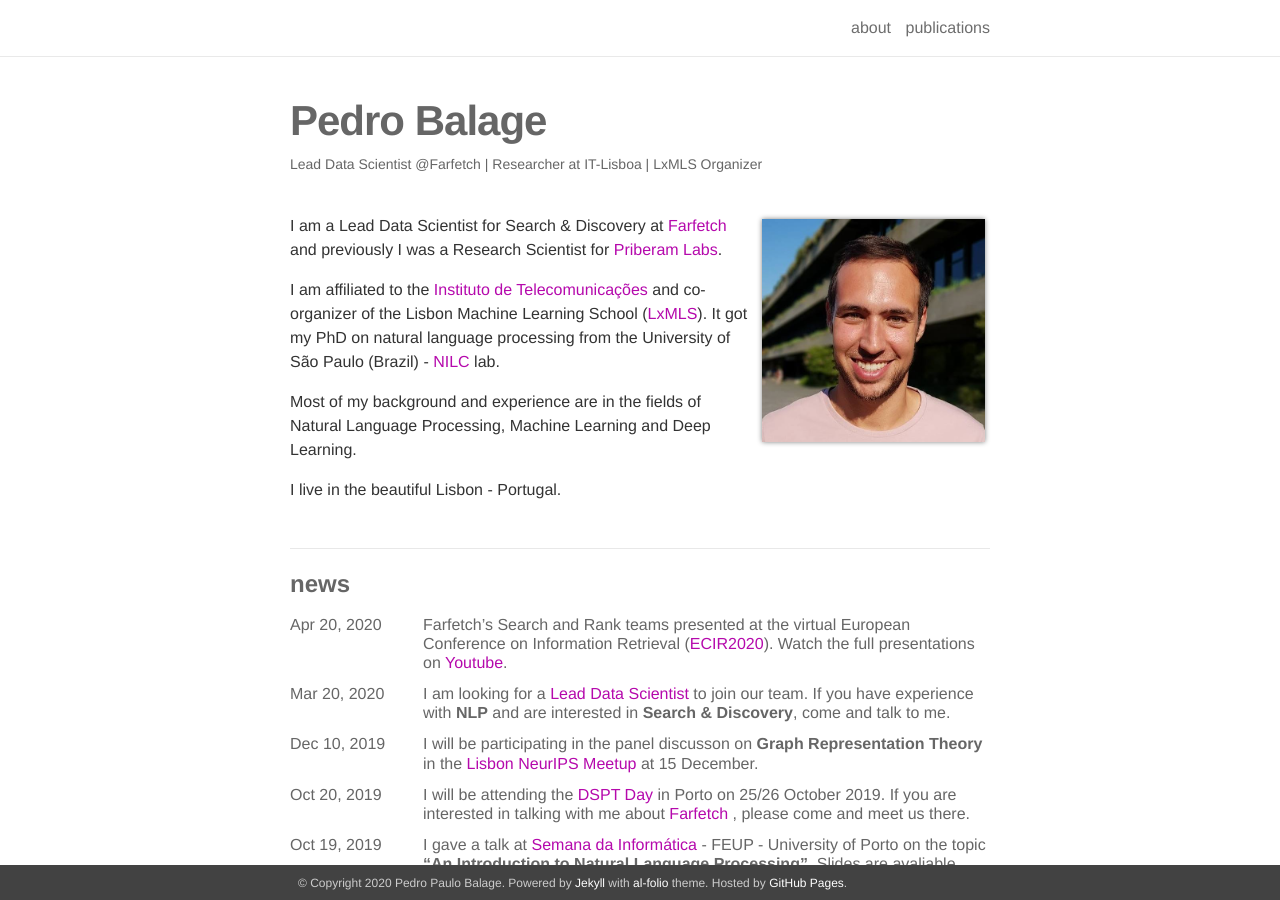
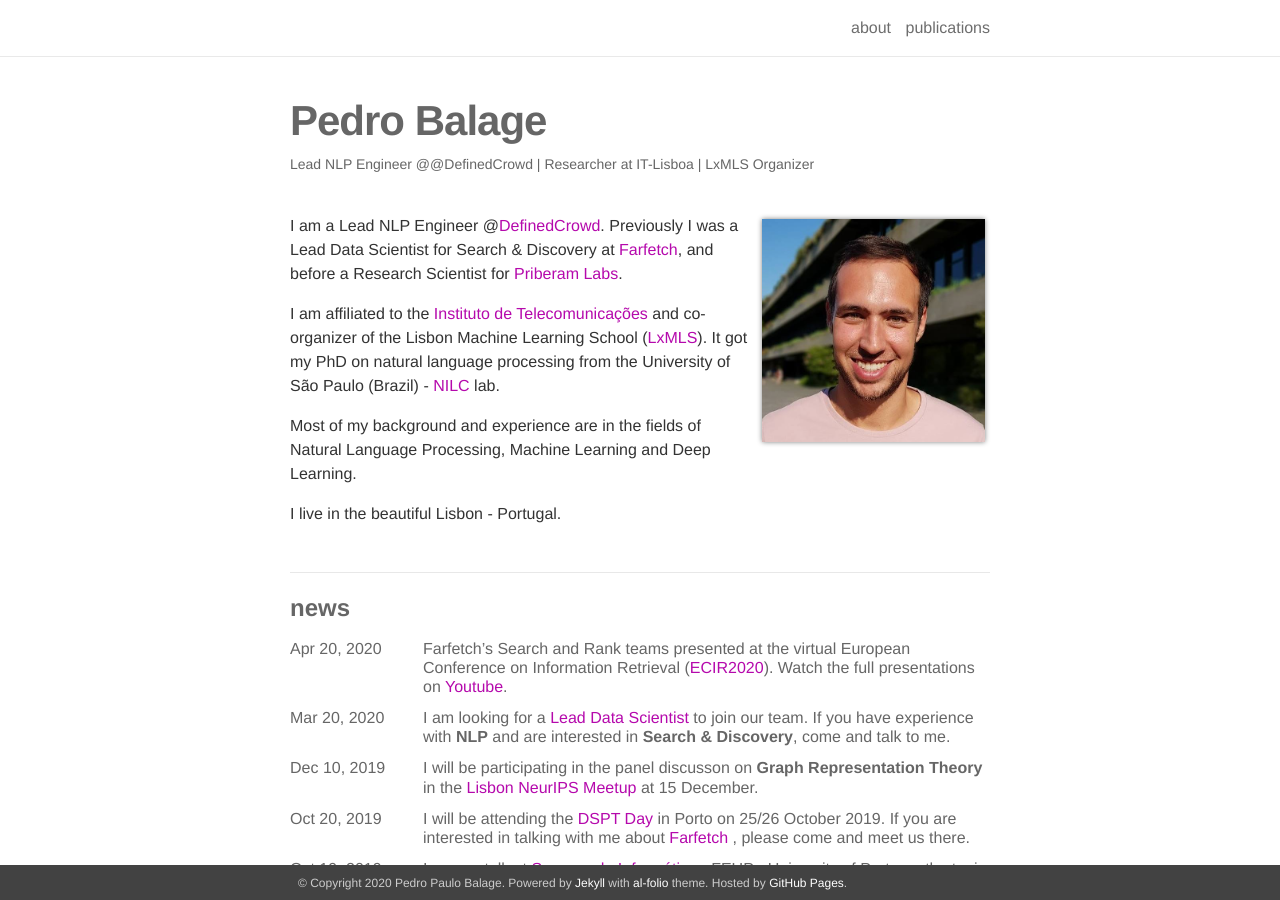
Before and after one commit to pedrobalage/pedrobalage.github.io, a Jekyll site: the page built from _pages/about.md, in a window 1280 px wide and 900 px high. Built offline with Jekyll 4.4.1, drawn with Linux system fonts in a browser that asks for light colours; nearby versions of some CDN libraries; some web fonts are replaced.

Commit message:
updated my job

```diff
--- a/_pages/about.md
+++ b/_pages/about.md
@@ -2,7 +2,7 @@
 layout: about
 permalink: /
 title: <strong>Pedro Balage</strong>
-description: Lead Data Scientist @<a href="https://www.farfetch.com/careers">Farfetch</a> | Researcher at <a href="https://www.it.pt/">IT-Lisboa</a> | <a href="http://lxmls.it.pt/2019/">LxMLS</a> Organizer
+description: Lead NLP Engineer @@<a href="https://www.definedcrowd.com/">DefinedCrowd</a> | Researcher at <a href="https://www.it.pt/">IT-Lisboa</a> | <a href="http://lxmls.it.pt/2019/">LxMLS</a> Organizer
 
 profile:
   align: right
@@ -12,7 +12,7 @@ news: true
 social: true
 ---
 
-I am a Lead Data Scientist for Search & Discovery at <a href="https://www.farfetch.com/careers">Farfetch</a> and previously I was a Research Scientist for <a href=" http://labs.priberam.pt/">Priberam Labs</a>.
+I am a Lead NLP Engineer @<a href="https://www.definedcrowd.com/">DefinedCrowd</a>. Previously I was a Lead Data Scientist for Search & Discovery at <a href="https://www.farfetch.com/careers">Farfetch</a>, and before a Research Scientist for <a href=" http://labs.priberam.pt/">Priberam Labs</a>.
 
 I am affiliated to the <a href="https://www.it.pt/">Instituto de Telecomunicações</a> and co-organizer of the Lisbon Machine Learning School (<a href="http://lxmls.it.pt/2020/">LxMLS</a>). It got my PhD on natural language processing from the University of São Paulo (Brazil) - <a href="http://www.nilc.icmc.usp.br">NILC</a> lab.
 
```
